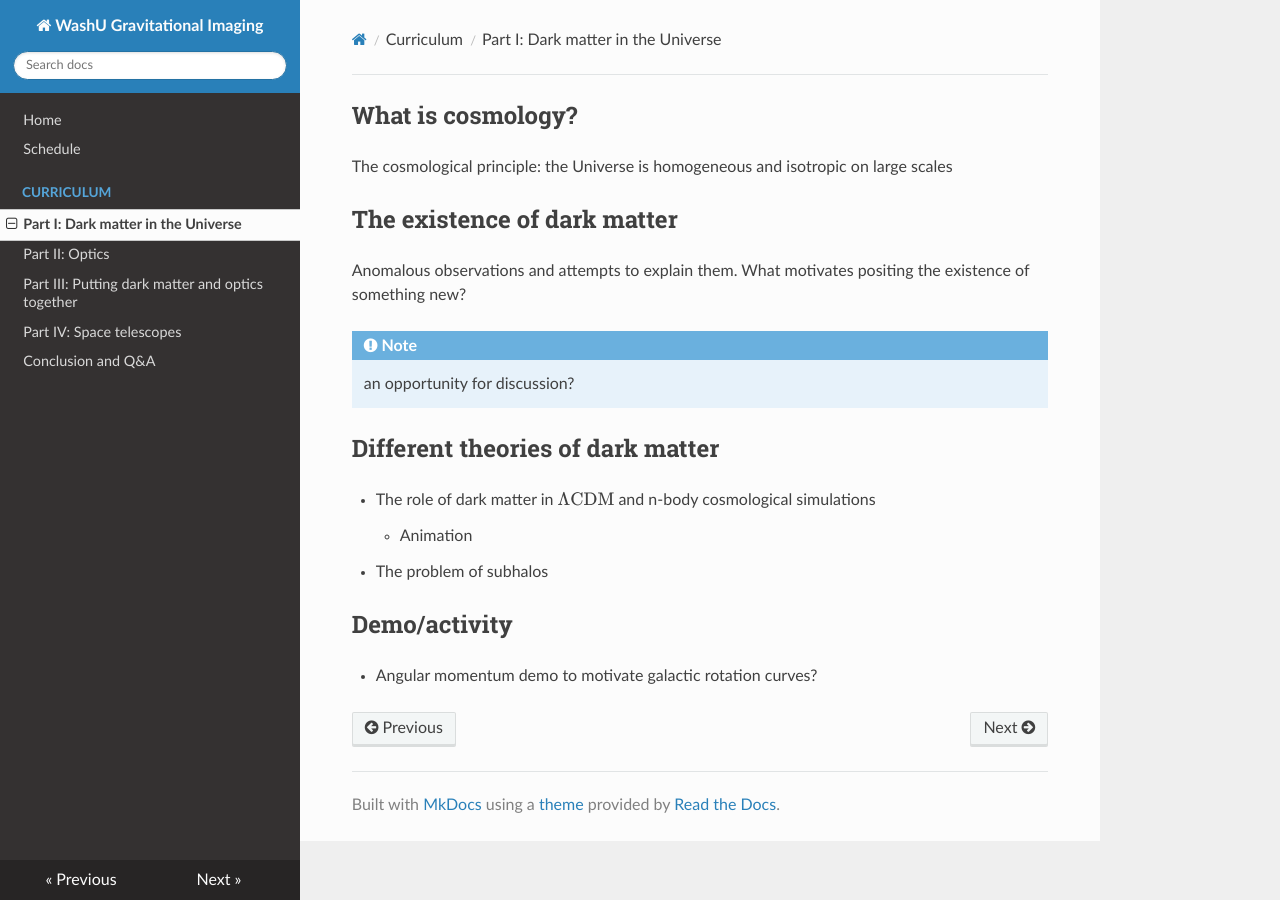
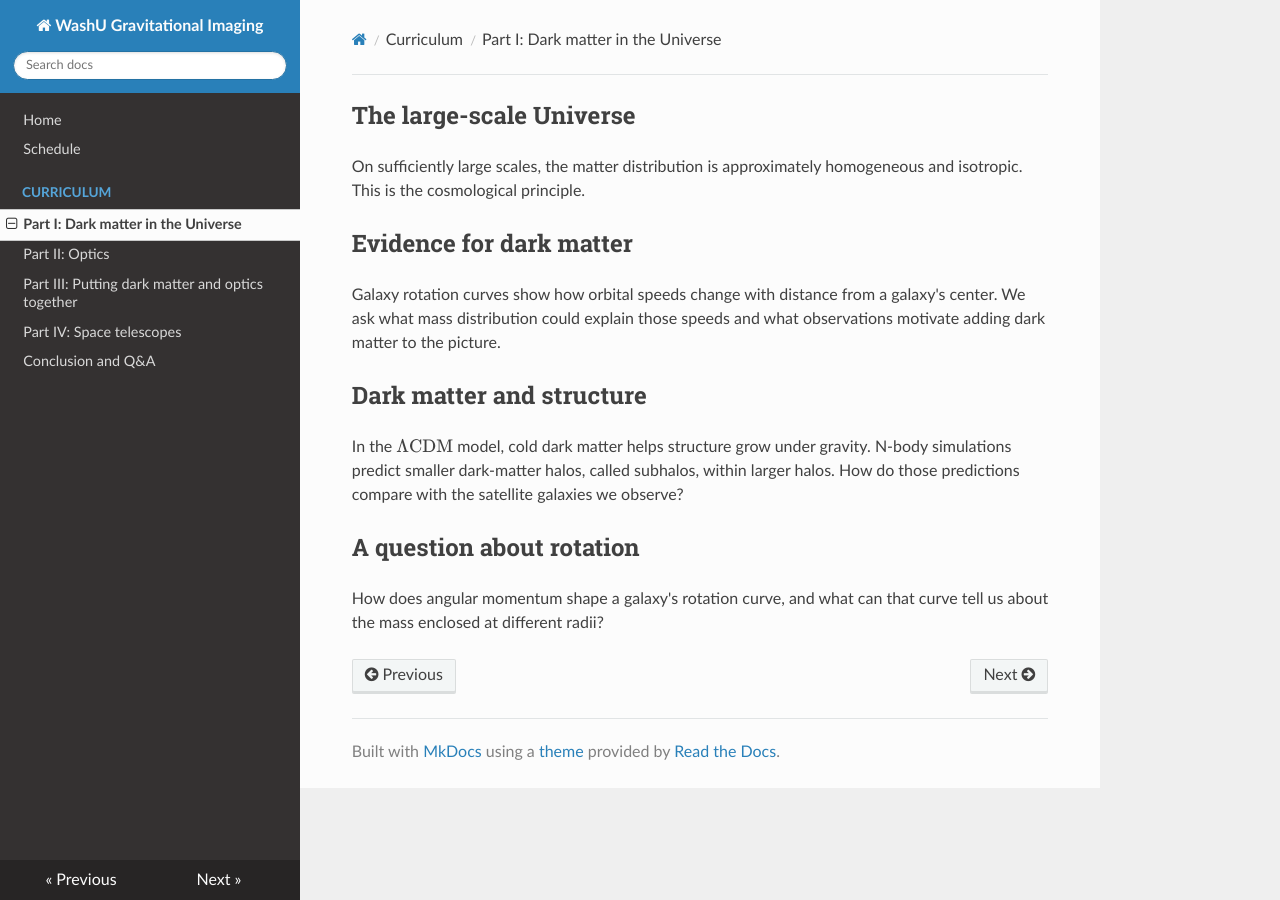
Before and after one commit to AstroMusers/gravitational-imaging-teaching-team, an MkDocs documentation site: the page built from docs/curriculum/part_1.md, in a window 1280 px wide. Built offline with MkDocs 1.6.1, drawn with Linux system fonts in a browser that asks for light colours; nearby versions of some CDN libraries; formulas are drawn with MathJax 3.

```diff
--- a/docs/curriculum/part_1.md
+++ b/docs/curriculum/part_1.md
@@ -1,20 +1,15 @@
-## What is cosmology?
+## The large-scale Universe
 
-The cosmological principle: the Universe is homogeneous and isotropic on large scales
+On sufficiently large scales, the matter distribution is approximately homogeneous and isotropic. This is the cosmological principle.
 
-## The existence of dark matter
+## Evidence for dark matter
 
-Anomalous observations and attempts to explain them. What motivates positing the existence of something new?
+Galaxy rotation curves show how orbital speeds change with distance from a galaxy's center. We ask what mass distribution could explain those speeds and what observations motivate adding dark matter to the picture.
 
-!!! note
-    an opportunity for discussion?
+## Dark matter and structure
 
-## Different theories of dark matter
+In the \(\Lambda\text{CDM}\) model, cold dark matter helps structure grow under gravity. N-body simulations predict smaller dark-matter halos, called subhalos, within larger halos. How do those predictions compare with the satellite galaxies we observe?
 
-* The role of dark matter in \(\Lambda\text{CDM}\) and n-body cosmological simulations
-    * Animation
-* The problem of subhalos
+## A question about rotation
 
-## Demo/activity
-
-* Angular momentum demo to motivate galactic rotation curves?
+How does angular momentum shape a galaxy's rotation curve, and what can that curve tell us about the mass enclosed at different radii?
--- a/environment.yml
+++ b/environment.yml
@@ -8,6 +8,6 @@
   - jupyter
   - pip
   - pip:
-    - git+https://github.com/tansudaylan/tdpy.git@9df1626b2f72f6c2cbab661fa43046d242930e07
+    - git+https://github.com/tansudaylan/tdpy.git@0d51a1af0acc4f62fc6cd742bb1ec3443a8e8eb9
     - pyhalo
     # - git+https://github.com/AstroMusers/mejiro.git
```
Also changed, not shown: README.md (+4 -3 lines), docs/curriculum/part_2.md (+6 -6 lines), docs/curriculum/part_3.md (+6 -6 lines), docs/curriculum/part_4.md (+8 -13 lines), docs/schedule.md (+4 -4 lines), paths.py (+6 -17 lines).
